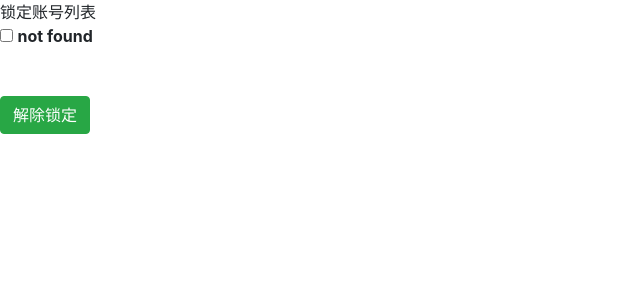
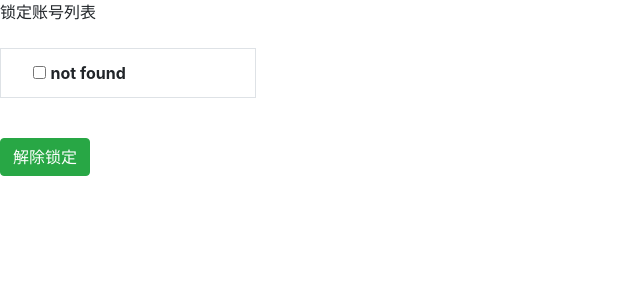
Before and after one commit to szhengli/python, a Django app: page /polls/locked_user/ in a window 1280 px wide. Shown: the top 300 px of the page, without its empty margins (0-640 px from the left). Run offline with Django 3.2, Linux system fonts and the light colour scheme; some libraries are stand-ins or nearby versions.

Commit message:
add dbsql and update jango project

```diff
--- a/polls/templates/polls/locked_user.html
+++ b/polls/templates/polls/locked_user.html
@@ -4,6 +4,16 @@
     <meta charset="UTF-8">
     <title>Title</title>
 
+    <style>
+                form.big
+            {
+                width: 20%
+
+            }
+            td div {
+             width:200px;
+    }
+    </style>
     <meta charset="utf-8">
     <meta name="viewport" content="width=device-width, initial-scale=1, shrink-to-fit=no">
 
@@ -14,18 +24,37 @@
 
 <div id="users">
 
-    <form id  = "userform" name ="users" method="post">
-       锁定账号列表 <br>
+    <form id  = "userform" class="big" name ="users" method="post">
+       锁定账号列表
+        <br><br>
        {% csrf_token %}
+        <div >
+                <table border="1" class="table table-striped table-hover table-bordered">
+         <tr>
        {% for user in userlist %}
+                    {% if forloop.counter0|divisibleby:"2"  %}
+                             </tr><tr>
+                             <td>
+                             <div class="form-check">
+                                 <input name="selected_user" type="checkbox"  id="{{ user }}" value="{{ user }}" />
+                              <label class="form-check-label" for="{{ user }}">  <strong> {{ user  }} </strong>
+                              </label> </div>
+                        </td>
+                     {% else %}
+                             <td>
+                                 <div class="form-check">
+                                 <input name="selected_user" type="checkbox"  id="{{ user }}" value="{{ user }}" />
+                                  <label class="form-check-label" for="{{ user }}">  <strong> {{ user   }} </strong>
+                                </label>
+                                 </div>
+                             </td>
+                      {% endif %}
+       {% endfor %}
+        </table>
+            </div>
+       <br>
 
-       <input name="selected_user" type="checkbox" value="{{ user }}" />  <strong> {{ user  }}      </strong>  <br>
-
-       {% endfor %}
-
-       <br> <br>
-
-       <button type="submit" class="btn btn-success" id="unlock">解除锁定</button>
+       <button type="submit" class="btn btn-success" id="unlock" style="align-content: center">解除锁定</button>
 
    </form>
 
```
Also changed, not shown: polls/templates/polls/login.html (+19 -12 lines).
